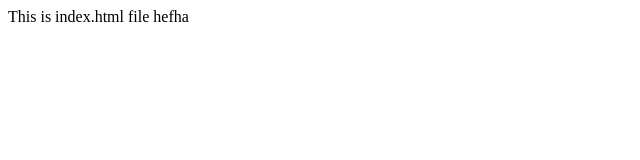
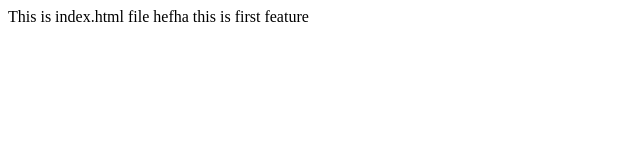
Before and after one commit to awaiskhurshid-ak/git-tutorial, a plain HTML site: page index.html in a window 1280 px wide. Shown: the whole page, without its empty margins (0-640 px from the left). Drawn offline with Linux system fonts and the light colour scheme.

Commit message:
Added first feature

```diff
--- a/index.html
+++ b/index.html
@@ -2,4 +2,5 @@
 
 This is index.html file
 hefha
+this is first feature
 <html/>
```
